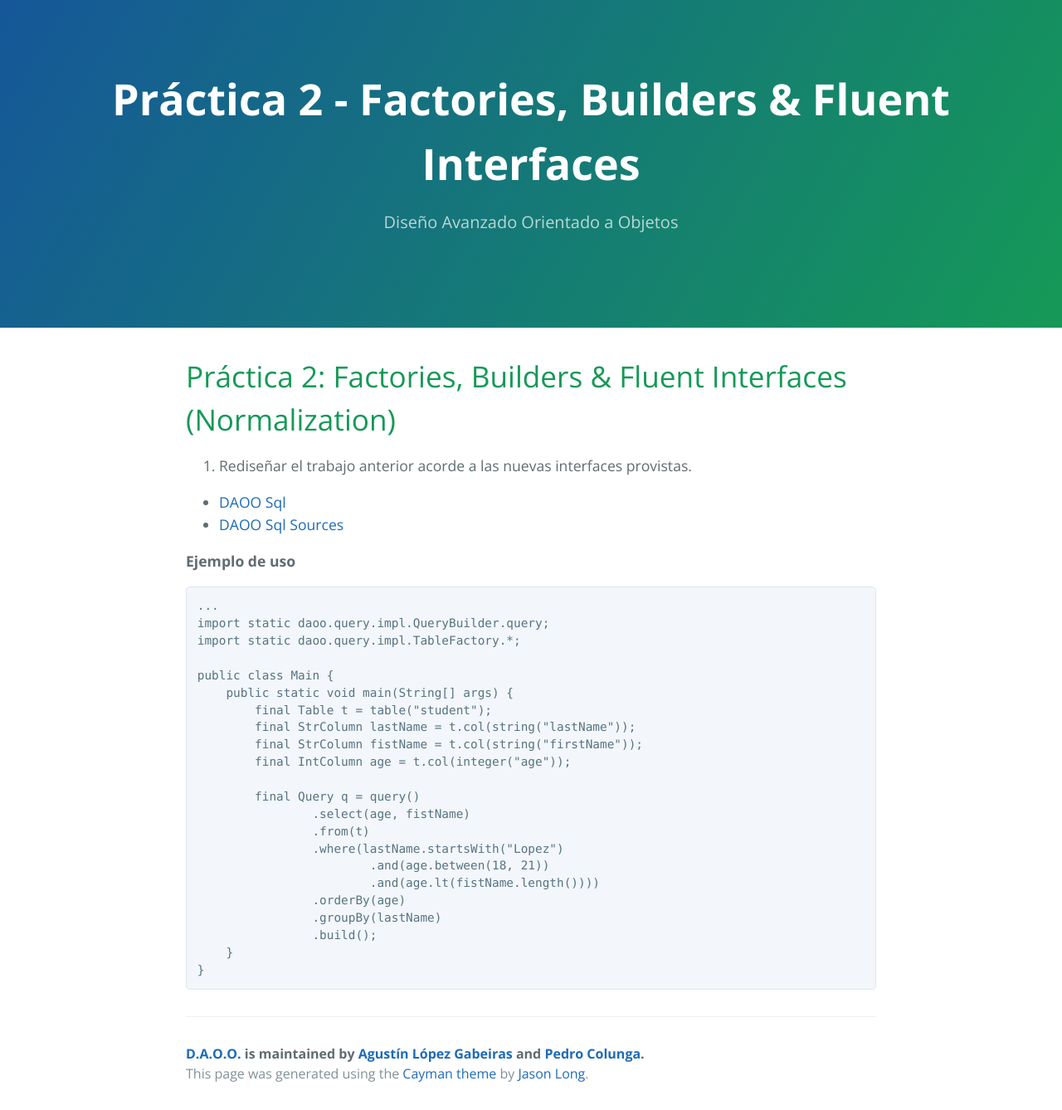
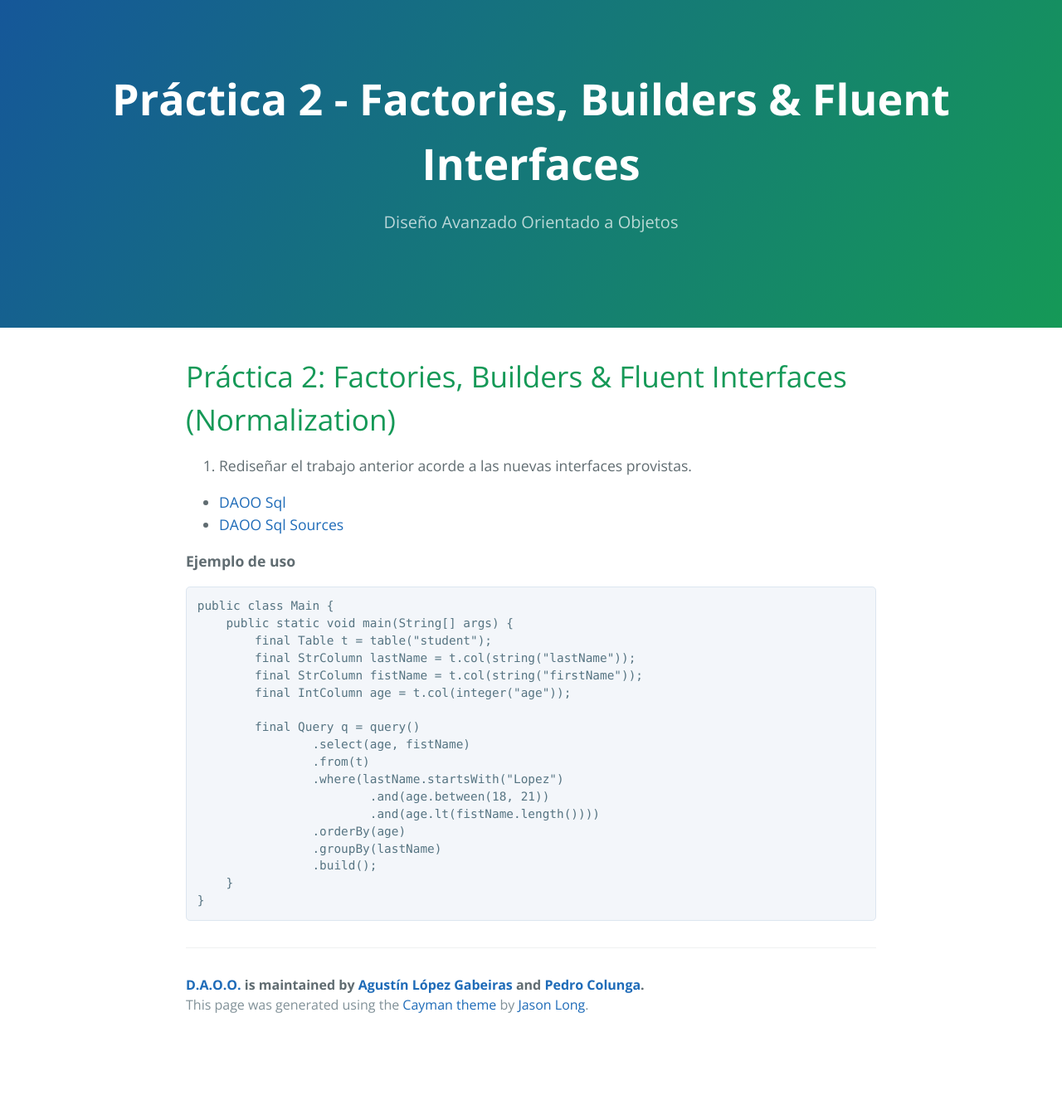
Before and after one commit to FacultadDeIngenieria/daoo-site, a Jekyll site: the page built from 3-structural/practice.md, in a window 1280 px wide. Shown: the whole page at 83% size. Built offline with Jekyll 4.4.1, drawn with Linux system fonts in a browser that asks for light colours; after the commit the page ends 1255 px from its top, so only the background shows below that.

Commit message:
Update practice.md

````diff
--- a/3-structural/practice.md
+++ b/3-structural/practice.md
@@ -13,10 +13,6 @@ permalink: /practice/normalization
 
 **Ejemplo de uso**
 ```
-...
-import static daoo.query.impl.QueryBuilder.query;
-import static daoo.query.impl.TableFactory.*;
-
 public class Main {
     public static void main(String[] args) {
         final Table t = table("student");
````
